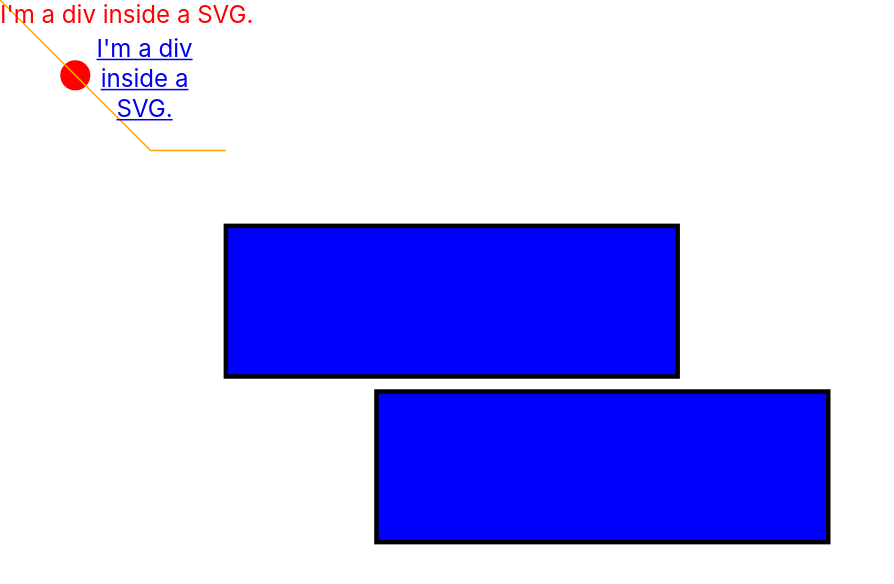
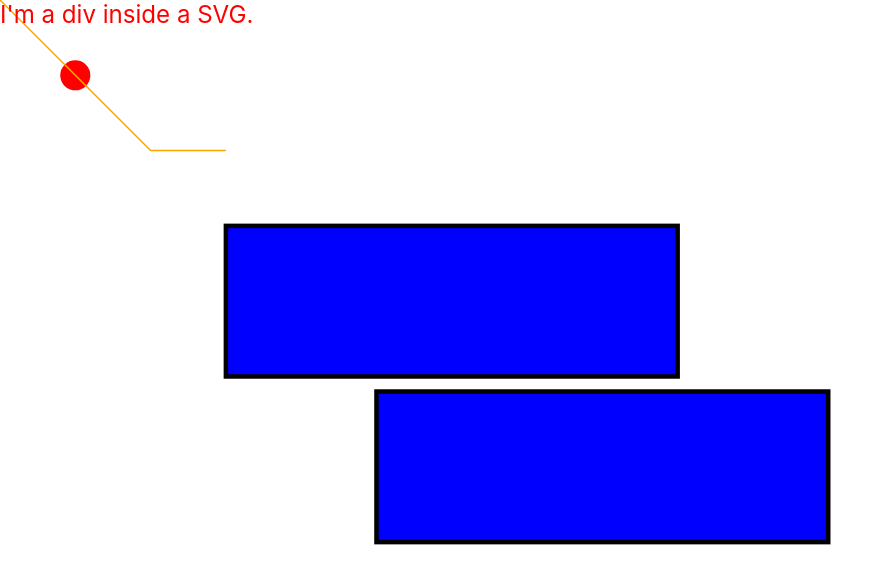
Before and after one commit to tkreyling/svg-experiments, a React (Create React App) app: page / in a window 1280 px wide. Shown: the top 584 px of the page, without its empty margins (0-894 px from the left). Built offline with nearby package versions, Linux system fonts and the light colour scheme.

Commit message:
Remove foreign object as link directly inside of svg text is also working

```diff
--- a/src/App.tsx
+++ b/src/App.tsx
@@ -36,9 +36,6 @@ const App: React.FC = () => {
         <Rect x={150} y={150}/>
         <Rect x={250} y={260}/>
         <text x="0" y="15" fill="red"><a href="https://heise.de">I'm a div inside a SVG.</a></text>
-        <foreignObject className="node" x="46" y="22" width="100" height="100">
-          <div><a href="https://heise.de">I'm a div inside a SVG.</a></div>
-        </foreignObject>
       </svg>
     </div>
   );
```
